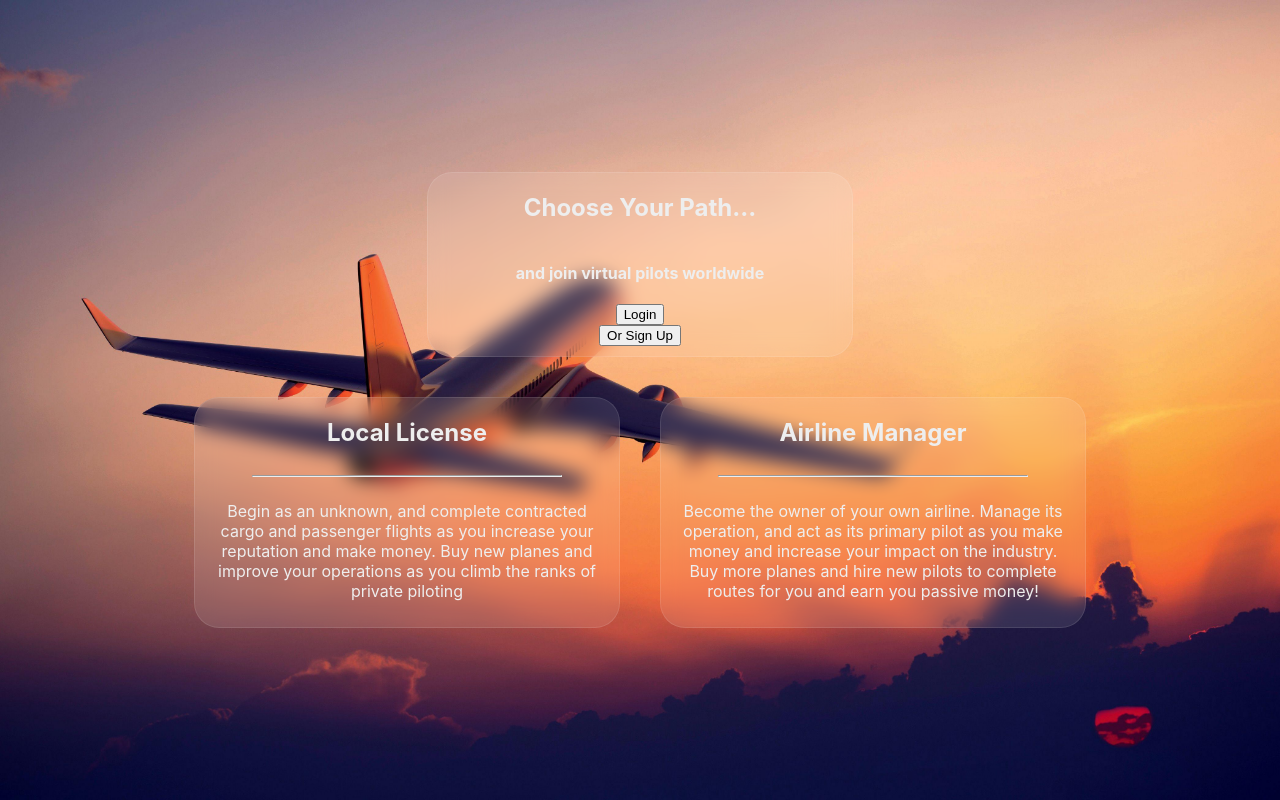
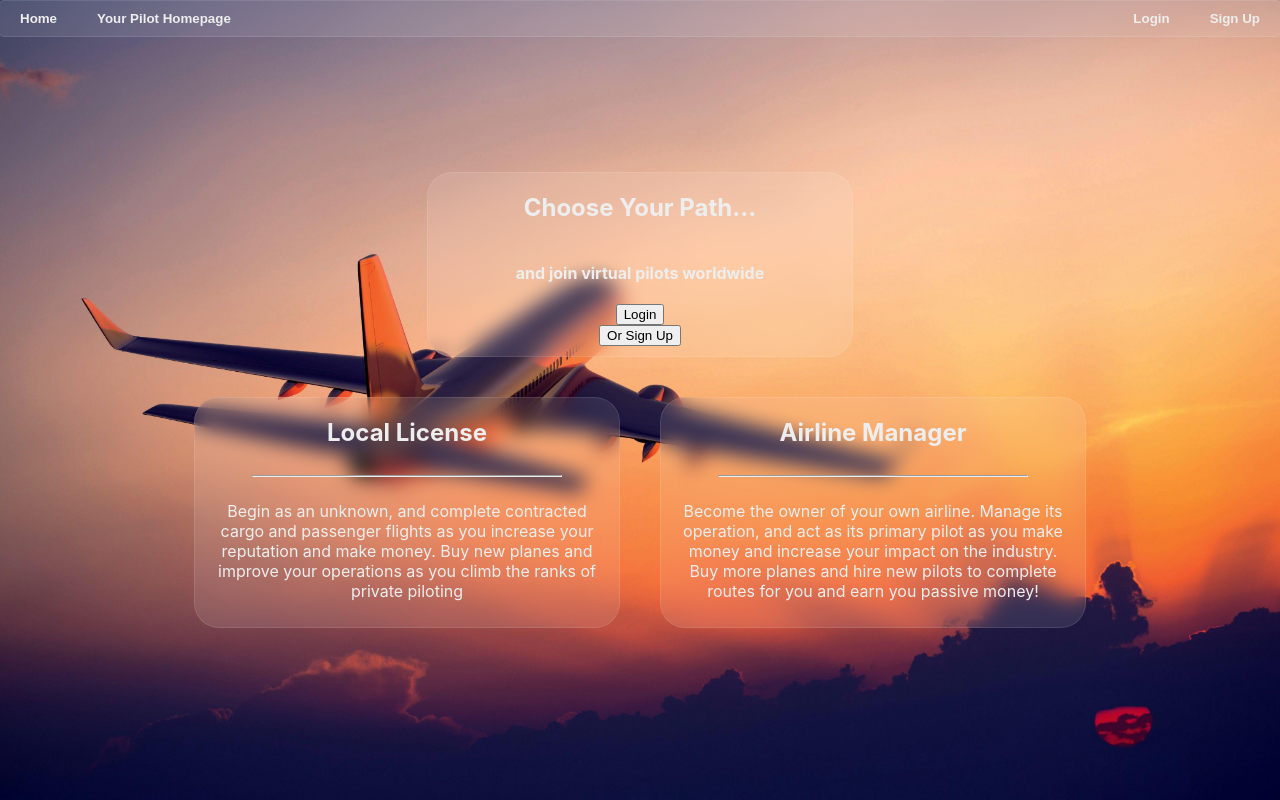
Before and after one commit to Jackson-Wozniak/Flight-Sim-Career-Mode, a React (Create React App) app in the folder frontend/: page / in a window 1280 px wide. Built offline with nearby package versions, Linux system fonts and the light colour scheme; no server answers.

Commit message:
add navbar

```diff
--- a/frontend/src/components/HomePage.jsx
+++ b/frontend/src/components/HomePage.jsx
@@ -3,6 +3,7 @@ import '../styles/HomePage.css';
 import { findTotalPilotCount } from '../utils/ApiCalls';
 import { useState } from 'react';
 import { useNavigate } from 'react-router-dom';
+import NavBar from './NavBar';
 
 function HomePage() {
 
@@ -27,6 +28,7 @@ function HomePage() {
 
     return (
         <div className="home-page-container">
+            <NavBar />
             <div className="homepage-info-card">
                 <h2>Choose Your Path...</h2>
                 <h4>and join {totalPilotCount} virtual pilots worldwide</h4>
--- a/frontend/src/components/LoginPage.jsx
+++ b/frontend/src/components/LoginPage.jsx
@@ -4,6 +4,7 @@ import 'font-awesome/css/font-awesome.min.css';
 import { loginAndObtainJwtKey } from '../utils/ApiCalls';
 import LoadingScreen from './LoadingScreen';
 import { useNavigate } from 'react-router-dom';
+import NavBar from './NavBar';
 
 function LoginPage(props) {
     const [username, setUsername] = useState("");
@@ -40,6 +41,7 @@ function LoginPage(props) {
 
     return (
         <div className="login-page-container">
+            <NavBar />
             {errorPopup}
             <form className="login-form" onSubmit={(e) => attemptLogin(e)}>
                 <div className="user-icon-image-container">
--- /dev/null
+++ b/frontend/src/components/NavBar.jsx
@@ -0,0 +1,25 @@
+import '../styles/NavBar.css';
+import { useNavigate } from 'react-router-dom';
+
+function NavBar() {
+    const navigate = useNavigate();
+
+    function navigateToPath(path){
+        navigate(path);
+    }
+
+    return (
+        <div className="nav-bar-container">
+            <div className="left-nav-bar">
+                <button onClick={() => navigateToPath("/")} className="nav-bar-links">Home</button>
+                <button onClick={() => navigateToPath("/pilot-home")} className="nav-bar-links">Your Pilot Homepage</button>
+            </div>
+            <div className="right-nav-bar">
+                <button onClick={() => navigateToPath("/login")} className="nav-bar-links">Login</button>
+                <button onClick={() => navigateToPath("/sign-up")} className="nav-bar-links">Sign Up</button>
+            </div>
+        </div>
+     );
+}
+
+export default NavBar;
--- /dev/null
+++ b/frontend/src/styles/NavBar.css
@@ -0,0 +1,58 @@
+:root {
+	--dark: #374151;
+	--darker: #1F2937;
+	--darkest: #111827;
+	--purple: #8B5CF6;
+	--light: #EEE;
+    --green: #3bd170;
+    --dark-background : #222222;
+    --light-backround : #666666;
+    --blue : #4D84EB;
+    --orange : #ca2a11;
+}
+
+.nav-bar-container{
+    border-radius: 5px;
+    color: var(--light);
+    background-color: rgba(255,255,255,0.1);
+    border: 1px solid rgba(255,255,255,0.1);
+    backdrop-filter: blur(10px);
+    display: flex;
+    position : absolute;
+    top : 0%;
+    width : 100vw;
+    height : auto;
+}
+
+.right-nav-bar{
+    width : 50%;
+    display: flex;
+    justify-content: right;
+    align-items: right;
+}
+
+.left-nav-bar{
+    width : 50%;
+    display: flex;
+    justify-content: left;
+    align-items: left;
+}
+
+.nav-bar-links{
+    border : none;
+    color : var(--light);
+    background: none;
+    margin : 0px 10px 0px 10px;
+    padding : 10px;
+    font-weight: bold;
+    font-family: Arial, sans-serif;
+}
+
+.nav-bar-links:hover{
+    border : 1px solid var(--light);
+    color : rgb(139, 253, 253);
+    border-radius: 10px;
+    background: none;
+    margin : 0px 10px 0px 10px;
+    padding : 10px;
+}
```
